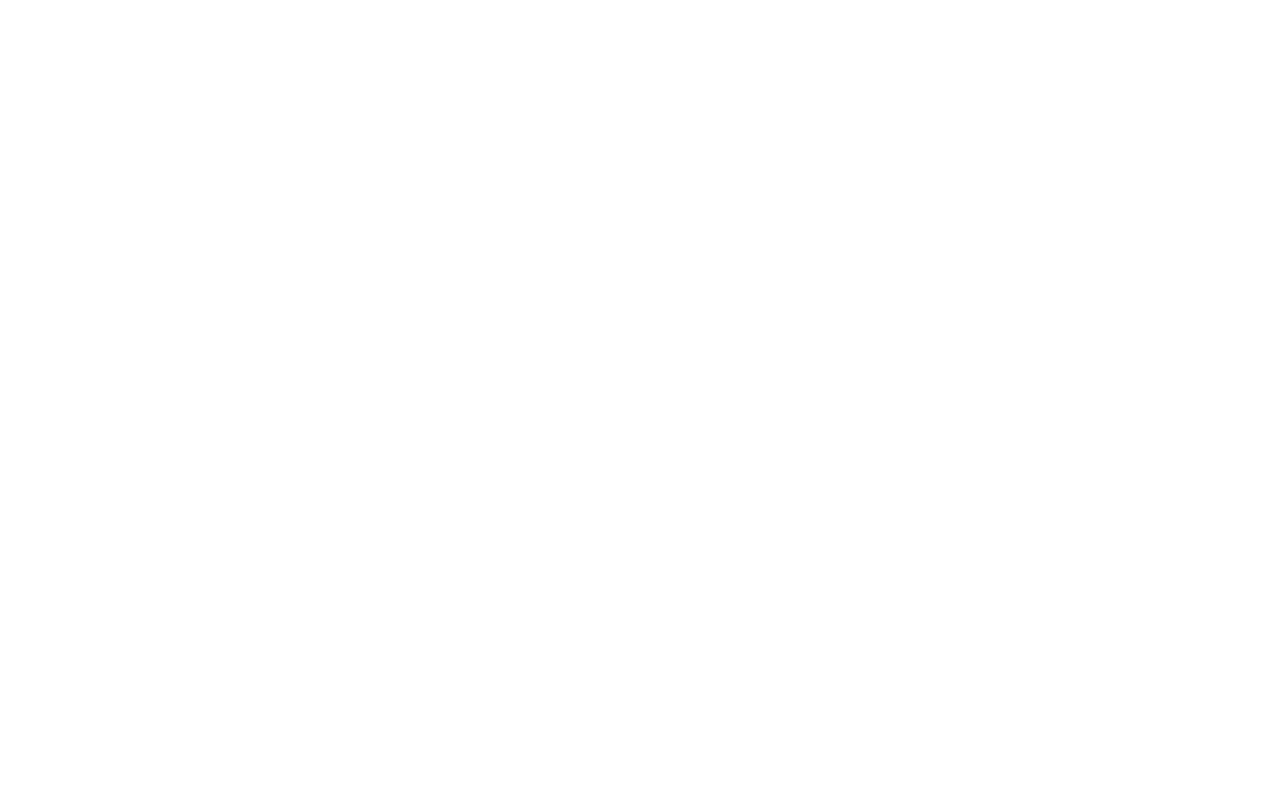
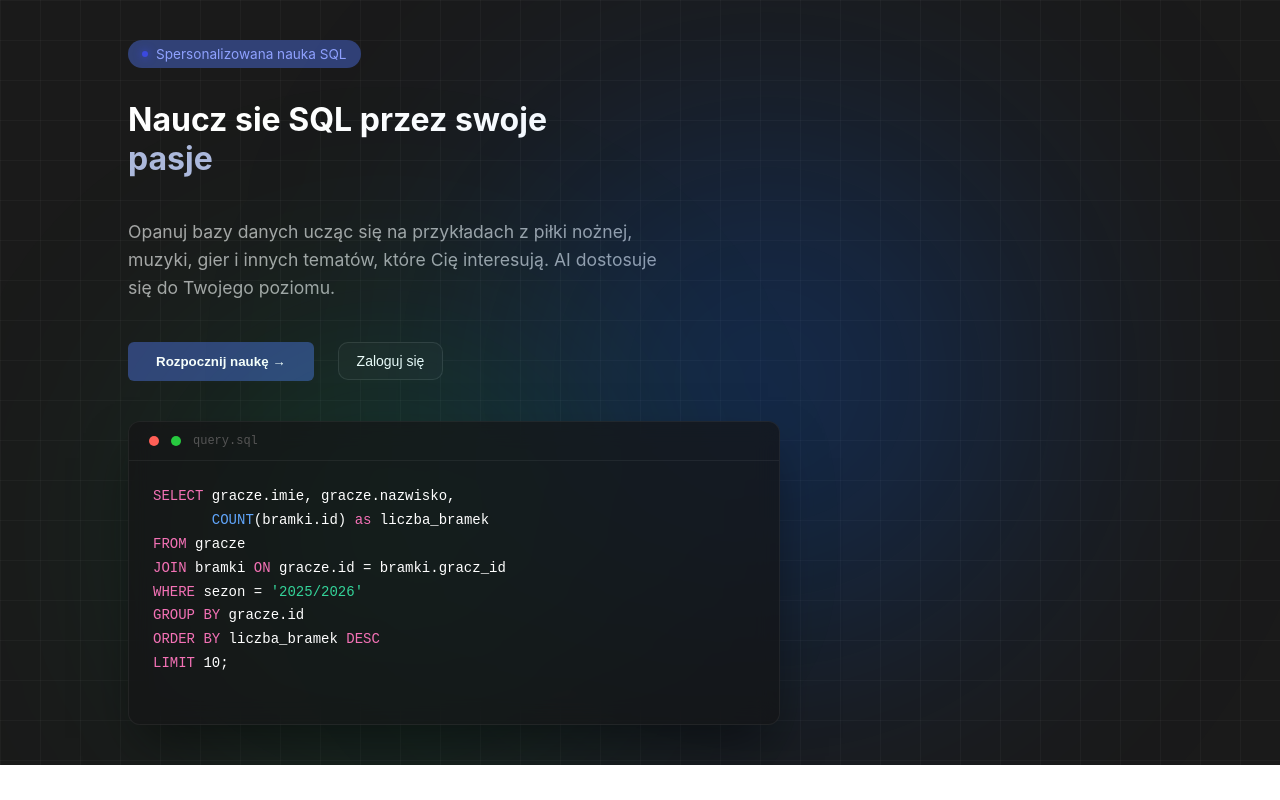
Before and after one commit to Philips072/Praktyki2026, a React (Vite) app in the folder projekt/DataMindAi/: page / in a window 1280 px wide. Built offline with nearby package versions, Linux system fonts and the light colour scheme.

Commit message:
Utworzylem komponent home1 ktory wyglada ale nie dziala jescze oraz wypelnilem dzisiejszy dziennik

```diff
--- a/projekt/DataMindAi/src/App.jsx
+++ b/projekt/DataMindAi/src/App.jsx
@@ -1,12 +1,12 @@
-import { Routes, Route } from 'react-router-dom'
-import HomeHeader from './Components/HomeHeader'
+import React from 'react'
+import Home1 from './Components/Home1'
 
 function App() {
 
 
   return (
     <>
-      <HomeHeader />
+      <Home1 />
         {/* <Routes>
 
         </Routes> */}
--- /dev/null
+++ b/projekt/DataMindAi/src/Components/Home1.css
@@ -0,0 +1,197 @@
+:root {
+    --primaryBg: #1a1a1a;
+    --containerBoxBg: #212121;
+    --sidebarBg: #1c1c1c;
+    --primaryText: #fcf6f3;
+    --secondaryText: #a6a6a6;
+    --grayBtnBg: #1f1f1f;
+    --inputBg: #2e2e2e;
+
+    --accentColor: #324277;
+    --inactiveBlueBtn: #2a324d;
+    --btnHoverBlue: #303e6d;
+
+    --aiMessageBg: #314176;
+
+}
+
+
+.home-wrapper {
+    min-height: 100px;
+    background-color: var(--primaryBg);
+    color: white;
+    font-family: 'Inter', sans-serif;
+    display: flex;
+    flex-direction: column;
+    justify-content: center;
+    align-items: flex-start;
+    padding: 0 10%;
+    position: relative;
+    overflow: hidden;
+    background-image: linear-gradient(rgba(255, 255, 255, 0.03) 1px, transparent 1px),
+        linear-gradient(90deg, rgba(255, 255, 255, 0.03) 1px, transparent 1px);
+          background-size: 40px 40px;
+}
+
+.home-wrapper::before {
+  content: "";
+  position: absolute;
+  width: 800px;
+  height: 800px;
+  background: radial-gradient(circle, rgba(0, 100, 255, 0.3), transparent 70%);
+  top: 50%;
+  left: 60%;
+  transform: translate(-50%, -50%);
+  filter: blur(120px);
+}
+
+.home-wrapper::after {
+  content: "";
+  position: absolute;
+  width: 600px;
+  height: 600px;
+  background: radial-gradient(circle, rgba(0, 255, 150, 0.2), transparent 70%);
+  top: 70%;
+  left: 30%;
+  transform: translate(-50%, -50%);
+  filter: blur(120px);
+  z-index: 0;
+}
+
+.home-style-span {
+    color: #ACB8DC;
+}
+
+.badge {
+    background: var(--aiMessageBg);
+    border: var(--aiMessageBg);
+    color: #8fa1ff;
+    padding: 6px 14px;
+    border-radius: 20px;
+    font-size: 0.85rem;
+    margin-bottom: 2rem;
+    display: flex;
+    align-items: center;
+    gap: 8px;
+    margin-top: 2.5rem;
+}
+
+.badge-dot {
+    width: 6px;
+    height: 6px;
+    background: #3b49df;
+    border-radius: 50%;
+    box-shadow: 0 0 8px #3b49df;
+}
+
+.home-title {
+    font-size: clamp(2.5rem, 6vw, 4rem);
+    font-weight: 800;
+    margin: 0 0 1.5rem 0;
+    line-height: 1.1;
+    max-width: 700px;
+}
+
+.home-desc {
+    color: #a6a6a6;
+    font-size: 1.1rem;
+    line-height: 1.6;
+    max-width: 550px;
+    margin-bottom: 2.5rem;
+    margin-top: 2.5rem;
+}
+
+.btn-container {
+    display: flex;
+    gap: 2rem;
+    align-items: center;
+    margin-bottom: 4rem;
+}
+
+.btn-main {
+    background-color: var(--accentColor);
+    color: white;
+    padding: 12px 28px;
+    border-radius: 6px;
+    font-weight: 600;
+    border: none;
+    cursor: pointer;
+    transition: 0.2s;
+}
+
+.btn-main:hover {
+    background-color: var(--btnHoverBlue);
+}
+
+.btn-login {
+  background: var(--grayBtnBg);
+  border: 1px solid rgba(255, 255, 255, 0.1);
+  padding: 10px 18px;
+  border-radius: 10px;
+  margin-left: 1.5rem;
+  color: white;
+  font-size: 14px;
+  cursor: pointer;
+  transition: all 0.2s ease;
+}
+
+.code-window {
+    background: rgba(20, 20, 22, 0.7);
+    border: 1px solid rgba(255, 255, 255, 0.06);
+    border-radius: 12px;
+    backdrop-filter: blur(12px);
+    width: 100%;
+    max-width: 650px;
+    box-shadow: 0 25px 50px -12px rgba(0, 0, 0, 0.5);
+    margin-top: 2.5rem;
+    margin-bottom: 2.5rem;
+    z-index: 1;
+}
+
+.code-header {
+    padding: 12px 20px;
+    border-bottom: 1px solid rgba(255, 255, 255, 0.06);
+    display: flex;
+    align-items: center;
+    gap: 12px;
+}
+
+.dot {
+    width: 10px;
+    height: 10px;
+    border-radius: 50%;
+}
+
+.dot-red {
+    background: #ff5f56;
+}
+
+.dot-green {
+    background: #27c93f;
+}
+
+.file-name {
+    font-family: monospace;
+    font-size: 0.75rem;
+    color: #555;
+}
+
+.code-body {
+    padding: 24px;
+    font-family: 'Fira Code', 'Courier New', monospace;
+    font-size: 14px;
+    line-height: 1.7;
+    margin-bottom: 1.5rem;
+}
+
+.keyword {
+    color: #f472b6;
+}
+
+.func {
+    color: #60a5fa;
+}
+
+.string {
+    color: #34d399;
+}
--- a/projekt/DataMindAi/src/Components/Home1.jsx
+++ b/projekt/DataMindAi/src/Components/Home1.jsx
@@ -0,0 +1,54 @@
+import React from "react";
+import "./Home1.css"
+
+const Home1 = () => {
+    return (
+        <div className="home-wrapper">
+
+            <div className="badge">
+                <span className="badge-dot"></span>
+                Spersonalizowana nauka SQL
+            </div>
+
+            <h1 className="home-Title">
+                    Naucz sie SQL przez swoje <br/> <span className="home-style-span">pasje</span>
+            </h1>
+
+            <p className="home-desc">
+                Opanuj bazy danych ucząc się na przykładach z piłki nożnej, muzyki, gier i
+                innych tematów, które Cię interesują. AI dostosuje się do Twojego poziomu.
+            </p>
+
+            <div className="button-container">
+                <button className="btn-main">Rozpocznij naukę &rarr;</button>
+                <button className="btn-login">Zaloguj się</button>
+            </div>
+
+            {/* Okno z kodem */}
+
+            <div className="code-window">
+                <div className="code-header">
+                    <div className="dot dot-red"></div>
+                    <div className="dot dot-green"></div>
+                    <span className="file-name">query.sql</span>
+                </div>
+                <div className="code-body">
+                    <pre>
+                        <span className="keyword">SELECT</span> gracze.imie, gracze.nazwisko,{"\n"}
+                        {"       "}<span className="func">COUNT</span>(bramki.id) <span className="keyword">as</span> liczba_bramek{"\n"}
+                        <span className="keyword">FROM</span> gracze{"\n"}
+                        <span className="keyword">JOIN</span> bramki <span className="keyword">ON</span> gracze.id = bramki.gracz_id{"\n"}
+                        <span className="keyword">WHERE</span> sezon = <span className="string">'2025/2026'</span>{"\n"}
+                        <span className="keyword">GROUP BY</span> gracze.id{"\n"}
+                        <span className="keyword">ORDER BY</span> liczba_bramek <span className="keyword">DESC</span>{"\n"}
+                        <span className="keyword">LIMIT</span> 10;
+                    </pre>
+                </div>
+            </div>
+
+
+        </div>
+    )
+}
+
+export default Home1
--- a/projekt/DataMindAi/src/index.css
+++ b/projekt/DataMindAi/src/index.css
@@ -13,5 +13,9 @@
   --btnHoverBlue: #303e6d;
 
   --aiMessageBg: #314176;
+}
 
+*{
+  margin: 0;
+  border: 0;
 }
```
Also changed, not shown: 1 other file (tests, documents, lock files or other folders).
